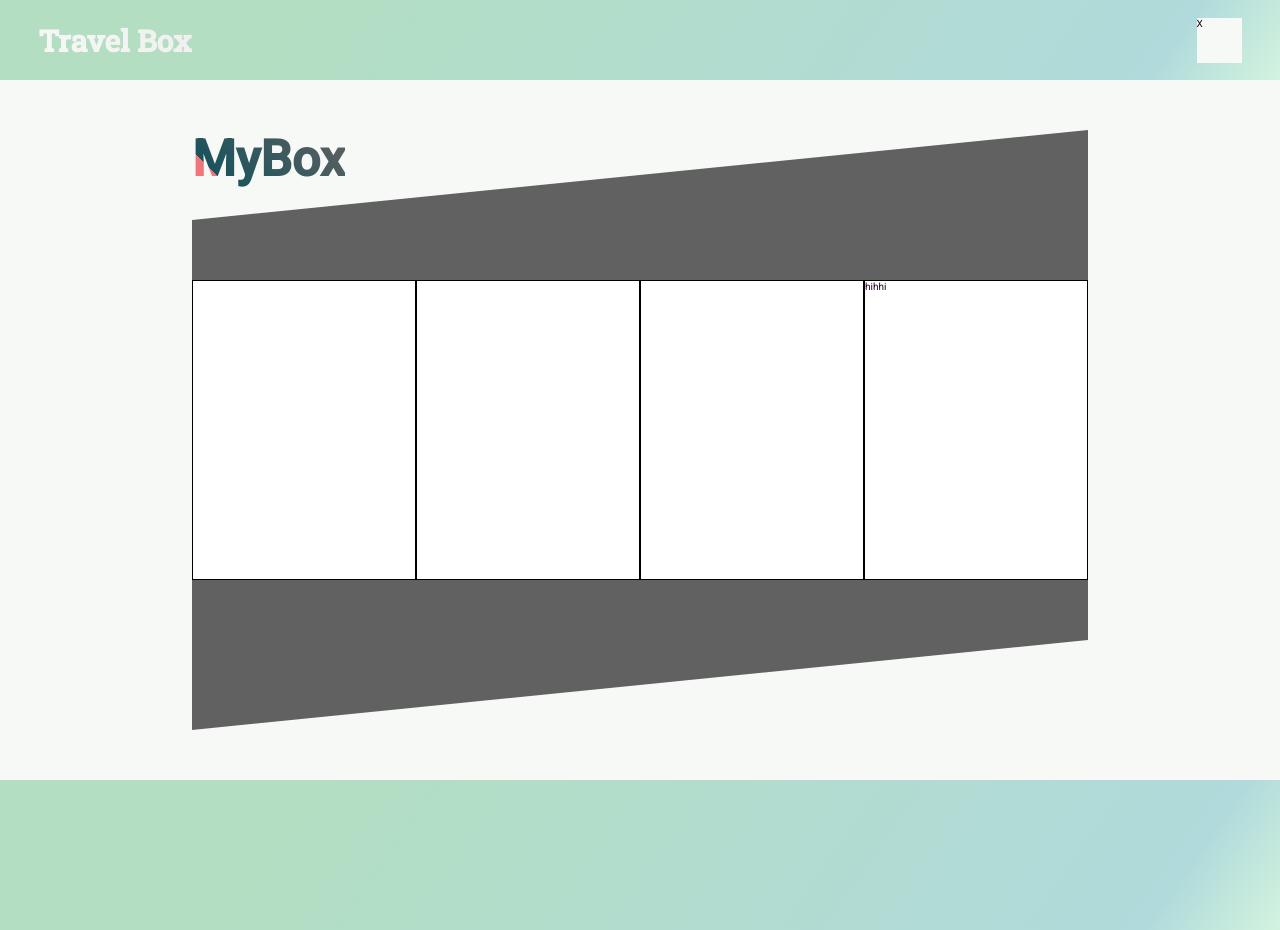
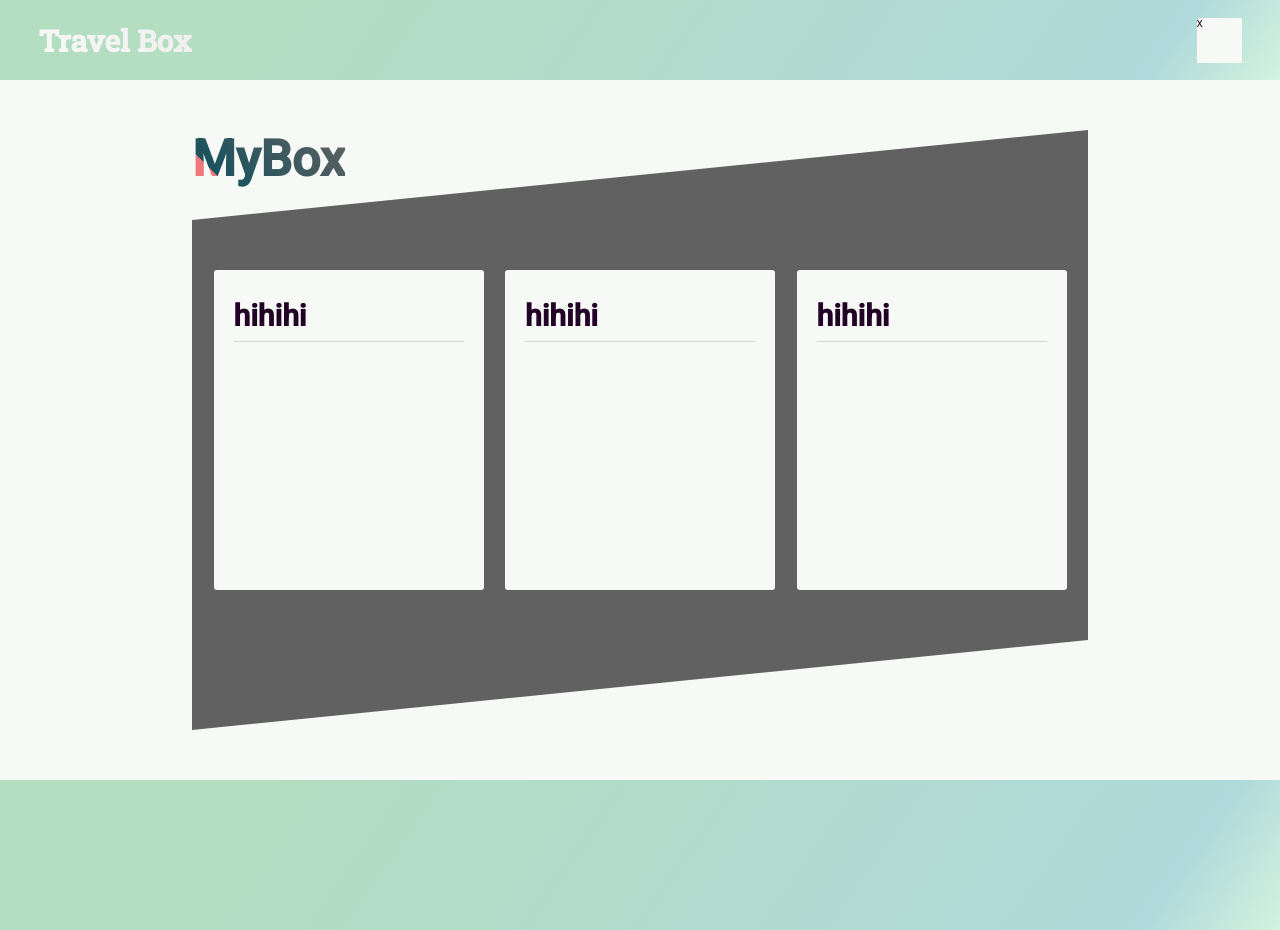
Before and after one commit to smilelk4/TravelBox_frontend, a React (Create React App) app in the folder frontend/: page / in a window 1280 px wide. Built offline with nearby package versions, Linux system fonts and the light colour scheme.

Commit message:
Style cards

```diff
--- a/frontend/src/components/Main.jsx
+++ b/frontend/src/components/Main.jsx
@@ -6,10 +6,15 @@ const Main = () => {
     <main className='main'>
       <PageTitle title='MyBox' />
       <div className='main__content'>
-        <div></div>
-        <div></div>
-        <div></div>
-      <p>hihhi</p>
+        <div>
+          <h3>hihihi</h3>
+        </div>
+        <div>
+          <h3>hihihi</h3>
+        </div>
+        <div>
+          <h3>hihihi</h3>
+        </div>
       </div>
     </main>
   );
--- a/frontend/src/styles/abstracts/_mixins.scss
+++ b/frontend/src/styles/abstracts/_mixins.scss
@@ -27,6 +27,11 @@
     -moz-text-fill-color: transparent;
 }
 
+@mixin border-bottom-grey() {
+  border-bottom: 1px solid $color-border1;
+  padding: .8rem 0;
+}
+
 // @mixin font-gradient-rainbow() {
 //     background-color: #f3ec78;
 //     background-image: linear-gradient(
--- a/frontend/src/styles/abstracts/_variables.scss
+++ b/frontend/src/styles/abstracts/_variables.scss
@@ -14,7 +14,10 @@ $color-green-midlight: rgba(211, 243, 222, 1);
 $color-green-light: rgba(219, 249, 240, 1);
 
 $color-bg-light1: rgba(247, 249, 247, 1);
+$color-bg-light1-transparent: rgba(247, 249, 247, .8);
 $color-bg-light2: rgb(240, 238, 238);
+
+$color-border1: rgba(177, 177, 177, .5);
 
 $color-yellow: #fff27a;
 $color-orange: #FFB17A;
@@ -29,3 +32,5 @@ $font-monteserrat: 'Montserrat';
 $font-open-sans: 'Open Sans';
 
 $gradient-green1: linear-gradient(125deg, $color-green-mid 20%, $color-blue 90%, $color-green-midlight);
+
+$shadow-box1: 0 .5rem 1.8rem $color-font-grey1;
--- a/frontend/src/styles/components/_main.scss
+++ b/frontend/src/styles/components/_main.scss
@@ -11,12 +11,25 @@
     align-items: center;
 
     & > * {
-      width: 25rem;
-      height: 30rem;
-      background-color: #fff;
-      border: 1px solid black;
+      width: 27rem;
+      height: 32rem;
+      padding: 2rem;
+      background-color: $color-bg-light1;
+      border-radius: 3px;
+      transition: transform .2s ease-in, box-shadow .5s ease-in;
+      box-shadow: none;
+      transform: translateY(0);
+
+      & > h3 {
+        font-size: 3rem;
+        @include border-bottom-grey();
+      }
     }
 
+    & > *:hover {
+      transform: translateY(-.8rem);
+      box-shadow: $shadow-box1;
+    }
     @include section-diagonal;
   }
 }
--- a/frontend/src/styles/components/_page-title.scss
+++ b/frontend/src/styles/components/_page-title.scss
@@ -1,9 +1,7 @@
 .page-title {
   font-size: 5rem;
-  // color: $color-font-grey1;
   @include font-gradient-section-title();
   position: absolute;
-  z-index: 1;
 
   display: flex;
   align-items: flex-end;
```
